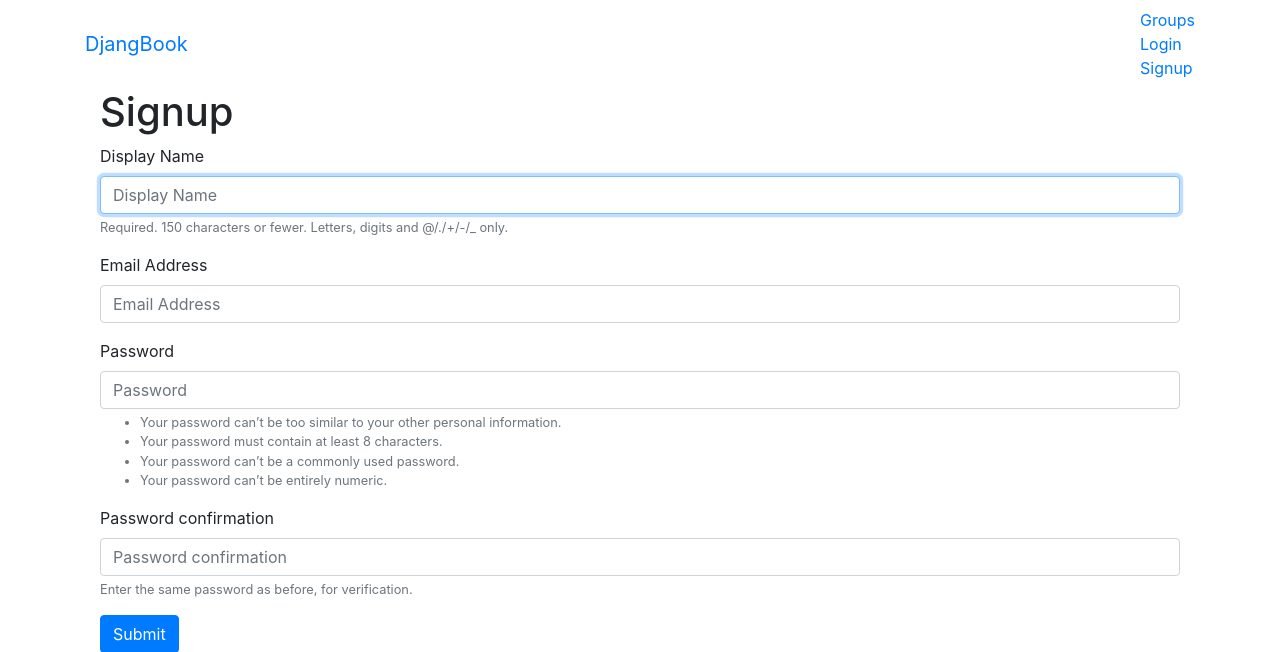
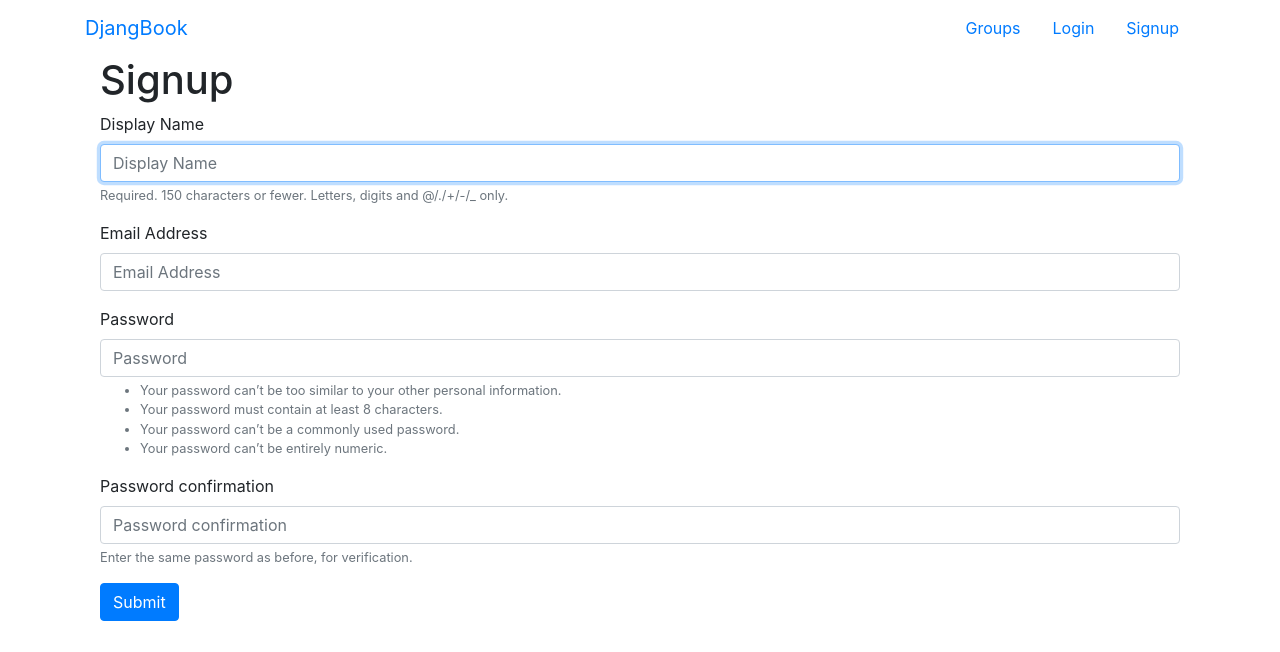
Before and after one commit to jmeisele/Djangbook, a Django app: page /accounts/signup/ in a window 1280 px wide. Shown: the top 652 px of the page. Run offline with Django 3.2, Linux system fonts and the light colour scheme; some libraries are stand-ins or nearby versions.

Commit message:
fixed spacing on navbar right side

```diff
--- a/djangbook/templates/base.html
+++ b/djangbook/templates/base.html
@@ -23,16 +23,16 @@
         <nav class="navbar mynav" role="navigation" id='navbar'>
             <div class="container">
                 <a class='navbar-brand mynav' href="{% url 'index' %}">DjangBook</a>
-                    <ul class="nav navbar-nav navbar-right">
+                    <ul class="nav justify-content-end ">
                         {% if user.is_authenticated %}
-                            <li><a href="#">Post</a></li>
-                            <li><a href="#">Groups</a></li>
-                            <li><a href="#">Create Group</a></li>
-                            <li><a href="{% url 'accounts:logout' %}">Logout</a></li>
+                            <li class="nav-item"><a class="nav-link" href="#">Post</a></li>
+                            <li class="nav-item"><a class="nav-link" href="#">Groups</a></li>
+                            <li class="nav-item"><a class="nav-link" href="#">Create Group</a></li>
+                            <li class="nav-item"><a class="nav_link" href="{% url 'accounts:logout' %}">Logout</a></li>
                         {% else %}
-                            <li><a href="">Groups</a></li>
-                            <li><a href="{% url 'accounts:login' %}">Login</a></li>
-                            <li><a href="{% url 'accounts:signup' %}">Signup</a></li>
+                            <li class="nav-item"><a class="nav-link" href="">Groups</a></li>
+                            <li class="nav-item"><a class="nav-link" href="{% url 'accounts:login' %}">Login</a></li>
+                            <li class="nav-item"><a class="nav-link" href="{% url 'accounts:signup' %}">Signup</a></li>
                         {% endif %}
                     </ul>
             </div>
```
